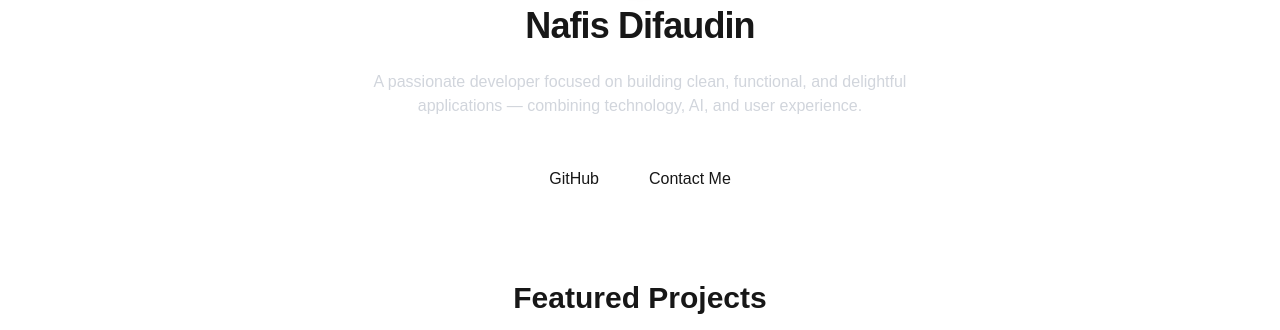
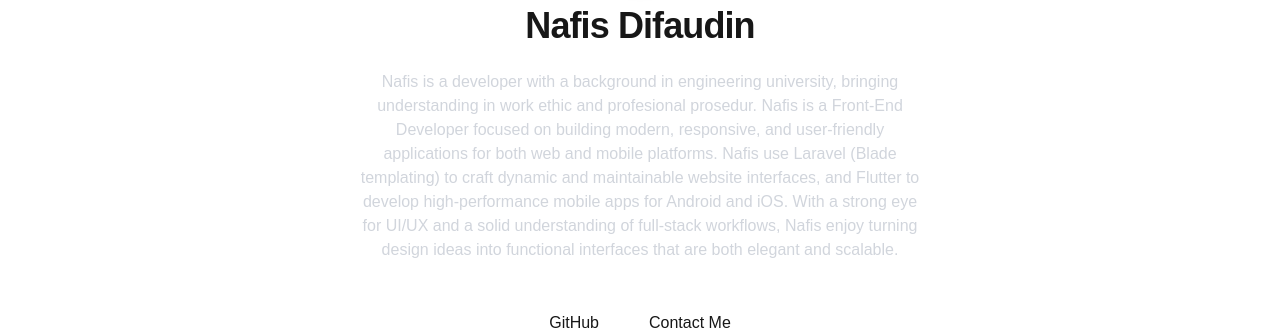
Before and after one commit to nafisd/my-portfolio, a Next.js app: page / in a window 1280 px wide. Shown: the part 255-585 px from the top of the page. Built offline with nearby package versions, Linux system fonts and the light colour scheme.

Commit message:
update hero section

```diff
--- a/components/HeroSection.tsx
+++ b/components/HeroSection.tsx
@@ -8,18 +8,18 @@ export default function HeroSection() {
       />
       <h1 className="text-4xl font-bold tracking-tight">Nafis Difaudin</h1>
       <p className="max-w-xl text-gray-300">
-        A passionate developer focused on building clean, functional, and delightful applications —
-        combining technology, AI, and user experience.
+        Nafis is a developer with a background in engineering university, bringing understanding in work ethic and profesional prosedur. Nafis is a Front-End Developer focused on building modern, responsive, and user-friendly applications for both web and mobile platforms. Nafis use Laravel (Blade templating) to craft dynamic and maintainable website interfaces, and Flutter to develop high-performance mobile apps for Android and iOS.
+With a strong eye for UI/UX and a solid understanding of full-stack workflows, Nafis enjoy turning design ideas into functional interfaces that are both elegant and scalable.
       </p>
       <div className="flex space-x-4 mt-4">
         <a
-          href="https://github.com/yourusername"
+          href="https://github.com/nafisd"
           className="border border-white px-4 py-2 rounded-full hover:bg-white hover:text-black transition"
         >
           GitHub
         </a>
         <a
-          href="mailto:yourmail@example.com"
+          href="mailto:nafisdifaudin97@gmail.com"
           className="border border-white px-4 py-2 rounded-full hover:bg-white hover:text-black transition"
         >
           Contact Me
```
